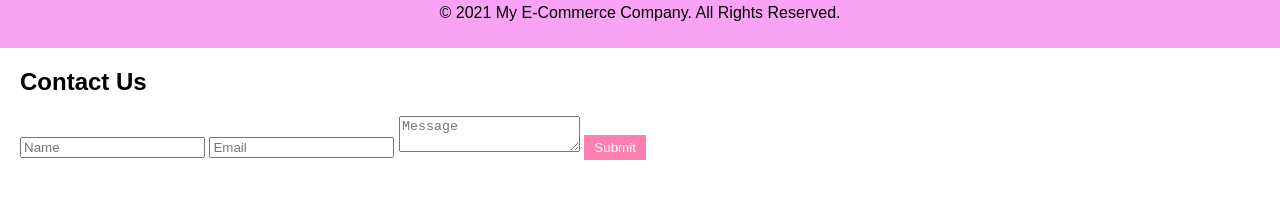
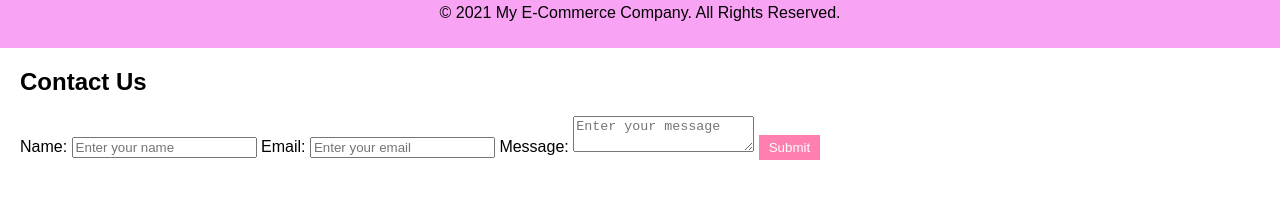
Before and after one commit to Nishithagoudp/e-commerce-askcodi, a plain HTML site: page index.html in a window 1280 px wide. Shown: the part 301-500 px from the top of the page. Drawn offline with Linux system fonts and the light colour scheme.

Commit message:
Update index.html

```diff
--- a/index.html
+++ b/index.html
@@ -39,7 +39,7 @@ footer {
 }
 
 .button {
-  background-color: #ff80b0;
+  background-color: rgb(255, 128, 176);
   color: #ffffff;
   padding: 5px 10px;
   border: none;
@@ -78,9 +78,12 @@ footer {
 <div class="form-text">
   <h2>Contact Us</h2>
   <form>
-    <input type="text" placeholder="Name">
-    <input type="email" placeholder="Email">
-    <textarea placeholder="Message"></textarea>
+    <label for="name">Name:</label>
+    <input type="text" id="name" placeholder="Enter your name">
+    <label for="email">Email:</label>
+    <input type="email" id="email" placeholder="Enter your email">
+    <label for="message">Message:</label>
+    <textarea id="message" placeholder="Enter your message"></textarea>
     <button class="button">Submit</button>
   </form>
 </div>
```
